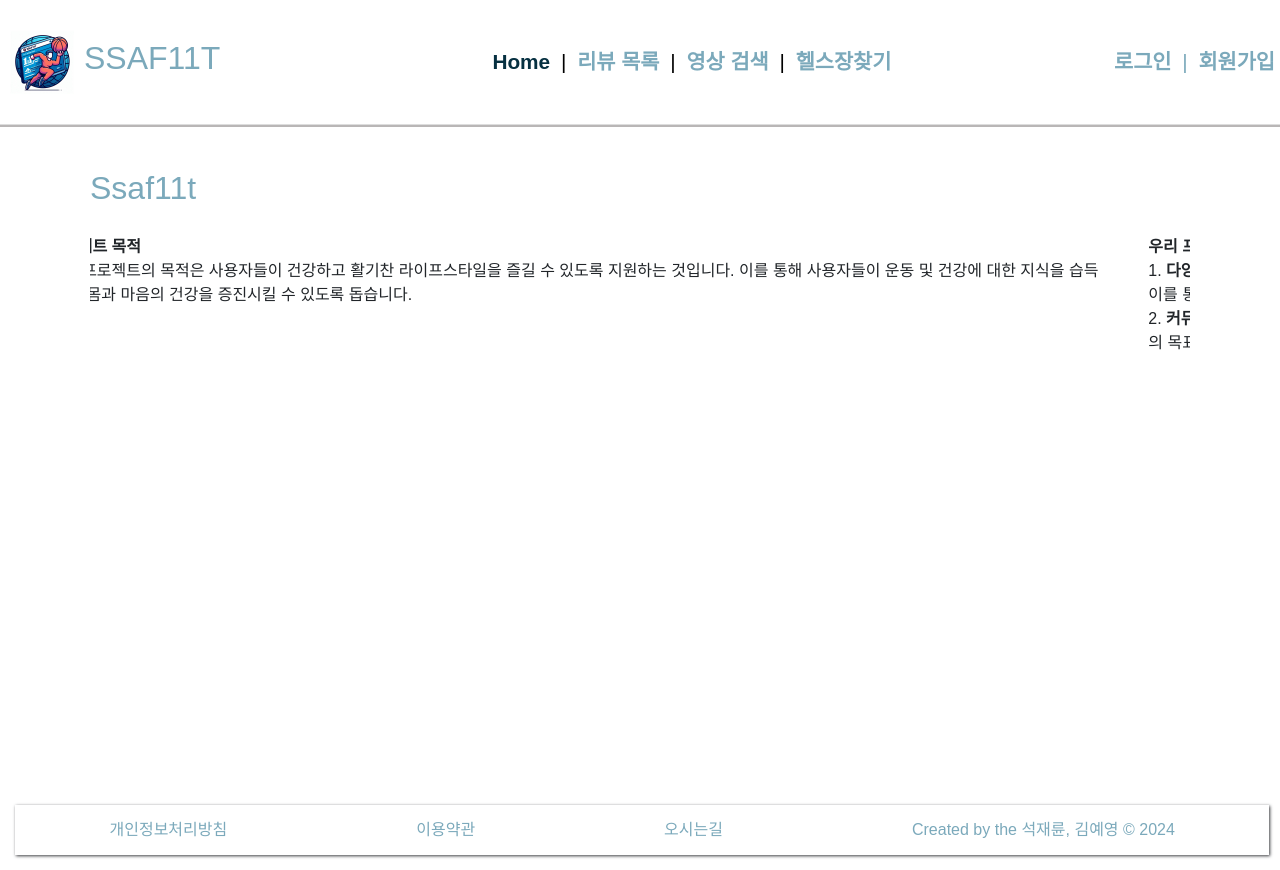
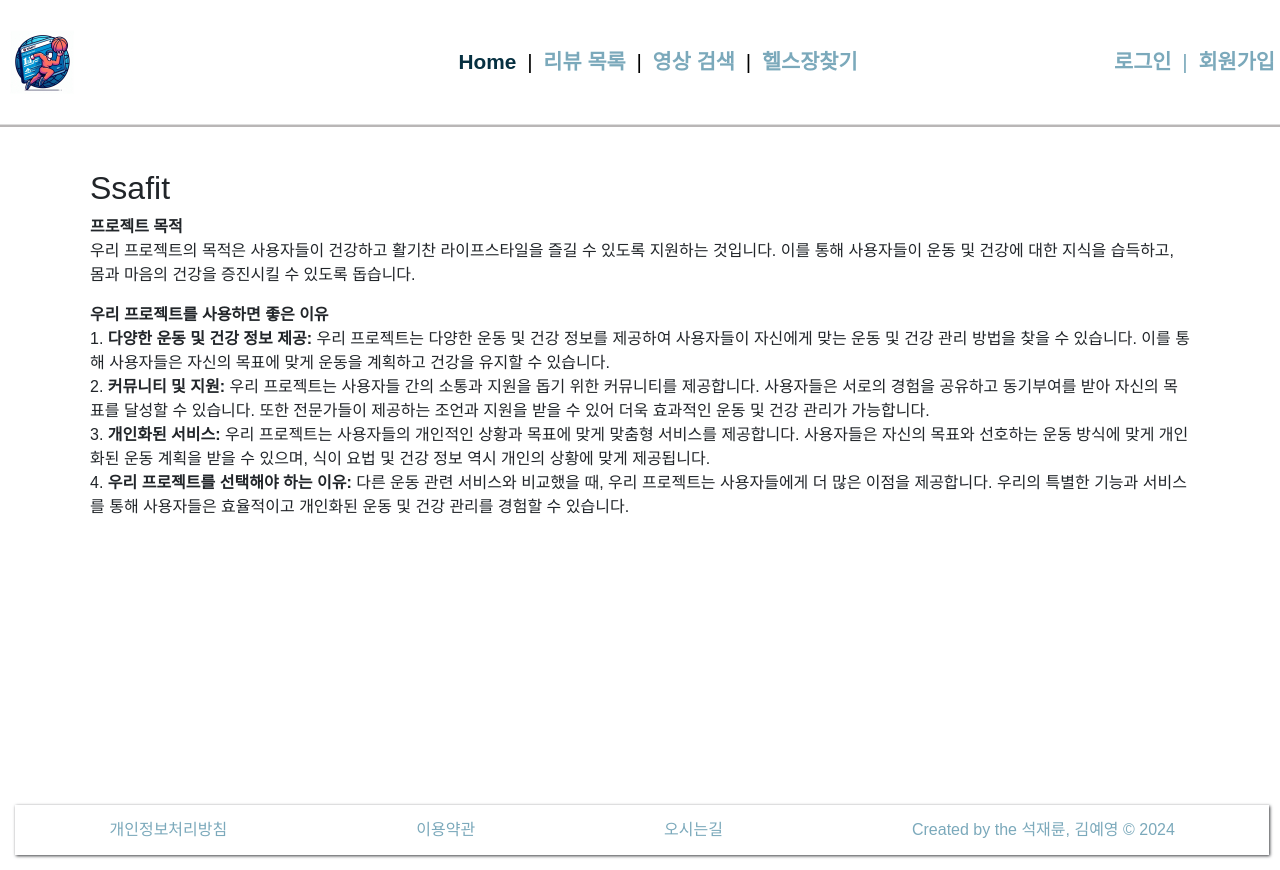
Before and after one commit to seokjr/ssaf11t, a Vue app in the folder Ssafit_front/: page / in a window 1280 px wide. Built offline with nearby package versions, Linux system fonts and the light colour scheme; a web font is replaced by a local one.

Commit message:
Revert "homevue 캐러셀완료"
This reverts commit 27f232ca4336c6e851cfd3001a8d2b417cb927a5.

```diff
--- a/Ssafit_front/index.html
+++ b/Ssafit_front/index.html
@@ -6,7 +6,7 @@
     <link rel="preconnect" href="https://fonts.googleapis.com" />
     <link rel="preconnect" href="https://fonts.gstatic.com" crossorigin />
     <meta name="viewport" content="width=device-width, initial-scale=1.0" />
-    <title>SSAF11T</title>
+    <title>Ssaf11t</title>
     <style>
       @font-face {
         font-family: "KCC-Hanbit";
--- a/Ssafit_front/src/components/common/HeaderNav.vue
+++ b/Ssafit_front/src/components/common/HeaderNav.vue
@@ -2,12 +2,11 @@
   <div id="container">
     <header>
       <img
-        src="@/assets/ssaf11t_logo2.png"
+        src="@/assets/ssaf11t_logo2.jpg"
         alt="Ssafit Logo"
         class="logo"
         @click="goHome"
       />
-      <h2 @click="goHome" style="color: rgb(123, 169, 187)">SSAF11T</h2>
       <nav>
         <div class="menu">
           <RouterLink to="/">Home</RouterLink> |
@@ -79,7 +78,7 @@
 }
 .menu {
   position: absolute;
-  left: 44.5%;
+  left: 48%;
   transform: translateX(-50%);
   text-align: center;
   color: black;
--- a/Ssafit_front/src/views/HomeView.vue
+++ b/Ssafit_front/src/views/HomeView.vue
@@ -1,90 +1,41 @@
 <template>
   <div class="container">
-    <h2 style="color: rgb(123, 169, 187)">Ssaf11t</h2>
-    <div
-      id="carouselExampleAutoplaying"
-      class="carousel slide"
-      data-bs-ride="carousel"
-    >
-      <div class="carousel-inner">
-        <!-- First carousel item -->
-        <div class="carousel-item active">
-          <div class="d-block w-100">
+    <h2>Ssafit</h2>
+    <div>
       <p>
         <strong>프로젝트 목적</strong><br />
-              우리 프로젝트의 목적은 사용자들이 건강하고 활기찬 라이프스타일을
-              즐길 수 있도록 지원하는 것입니다. 이를 통해 사용자들이 운동 및
-              건강에 대한 지식을 습득하고, 몸과 마음의 건강을 증진시킬 수 있도록
-              돕습니다.
+        우리 프로젝트의 목적은 사용자들이 건강하고 활기찬 라이프스타일을 즐길 수
+        있도록 지원하는 것입니다. 이를 통해 사용자들이 운동 및 건강에 대한
+        지식을 습득하고, 몸과 마음의 건강을 증진시킬 수 있도록 돕습니다.
       </p>
-          </div>
-        </div>
-        <!-- Second carousel item -->
-        <div class="carousel-item">
-          <div class="d-block w-100">
       <p>
         <strong>우리 프로젝트를 사용하면 좋은 이유</strong><br />
         1. <strong>다양한 운동 및 건강 정보 제공:</strong> 우리 프로젝트는
-              다양한 운동 및 건강 정보를 제공하여 사용자들이 자신에게 맞는 운동
-              및 건강 관리 방법을 찾을 수 있습니다. 이를 통해 사용자들은 자신의
-              목표에 맞게 운동을 계획하고 건강을 유지할 수 있습니다.<br />
-              2. <strong>커뮤니티 및 지원:</strong> 우리 프로젝트는 사용자들
-              간의 소통과 지원을 돕기 위한 커뮤니티를 제공합니다. 사용자들은
-              서로의 경험을 공유하고 동기부여를 받아 자신의 목표를 달성할 수
-              있습니다. 또한 전문가들이 제공하는 조언과 지원을 받을 수 있어 더욱
-              효과적인 운동 및 건강 관리가 가능합니다.<br />
+        다양한 운동 및 건강 정보를 제공하여 사용자들이 자신에게 맞는 운동 및
+        건강 관리 방법을 찾을 수 있습니다. 이를 통해 사용자들은 자신의 목표에
+        맞게 운동을 계획하고 건강을 유지할 수 있습니다.<br />
+        2. <strong>커뮤니티 및 지원:</strong> 우리 프로젝트는 사용자들 간의
+        소통과 지원을 돕기 위한 커뮤니티를 제공합니다. 사용자들은 서로의 경험을
+        공유하고 동기부여를 받아 자신의 목표를 달성할 수 있습니다. 또한
+        전문가들이 제공하는 조언과 지원을 받을 수 있어 더욱 효과적인 운동 및
+        건강 관리가 가능합니다.<br />
+        3. <strong>개인화된 서비스:</strong> 우리 프로젝트는 사용자들의 개인적인
+        상황과 목표에 맞게 맞춤형 서비스를 제공합니다. 사용자들은 자신의 목표와
+        선호하는 운동 방식에 맞게 개인화된 운동 계획을 받을 수 있으며, 식이 요법
+        및 건강 정보 역시 개인의 상황에 맞게 제공됩니다.<br />
+        4. <strong>우리 프로젝트를 선택해야 하는 이유:</strong> 다른 운동 관련
+        서비스와 비교했을 때, 우리 프로젝트는 사용자들에게 더 많은 이점을
+        제공합니다. 우리의 특별한 기능과 서비스를 통해 사용자들은 효율적이고
+        개인화된 운동 및 건강 관리를 경험할 수 있습니다.
       </p>
-          </div>
-        </div>
-        <!-- Third carousel item -->
-        <div class="carousel-item">
-          <div class="d-block w-100">
-            <p>
-              3. <strong>개인화된 서비스:</strong> 우리 프로젝트는 사용자들의
-              개인적인 상황과 목표에 맞게 맞춤형 서비스를 제공합니다. 사용자들은
-              자신의 목표와 선호하는 운동 방식에 맞게 개인화된 운동 계획을 받을
-              수 있으며, 식이 요법 및 건강 정보 역시 개인의 상황에 맞게
-              제공됩니다.<br />
-              4. <strong>우리 프로젝트를 선택해야 하는 이유:</strong> 다른 운동
-              관련 서비스와 비교했을 때, 우리 프로젝트는 사용자들에게 더 많은
-              이점을 제공합니다. 우리의 특별한 기능과 서비스를 통해 사용자들은
-              효율적이고 개인화된 운동 및 건강 관리를 경험할 수 있습니다.
-            </p>
-          </div>
-        </div>
-      </div>
-      <button
-        class="carousel-control-prev"
-        type="button"
-        data-bs-target="#carouselExampleAutoplaying"
-        data-bs-slide="prev"
-      >
-        <span class="carousel-control-prev-icon" aria-hidden="true"></span>
-        <span class="visually-hidden">Previous</span>
-      </button>
-      <button
-        class="carousel-control-next"
-        type="button"
-        data-bs-target="#carouselExampleAutoplaying"
-        data-bs-slide="next"
-      >
-        <span class="carousel-control-next-icon" aria-hidden="true"></span>
-        <span class="visually-hidden">Next</span>
-      </button>
     </div>
   </div>
 </template>
 
-<script setup>
-import "bootstrap/dist/css/bootstrap.min.css";
-import "bootstrap/dist/js/bootstrap.bundle.min.js";
-</script>
+<script setup></script>
 
 <style scoped>
 .container {
   padding: 20px;
 }
-.carousel-item {
-  padding: 20px;
-}
 </style>
```
Also changed, not shown: Ssafit_front/src/assets/ssaf11t_logo2.png (deleted). Lines whose indentation alone changed are shown as unchanged.
